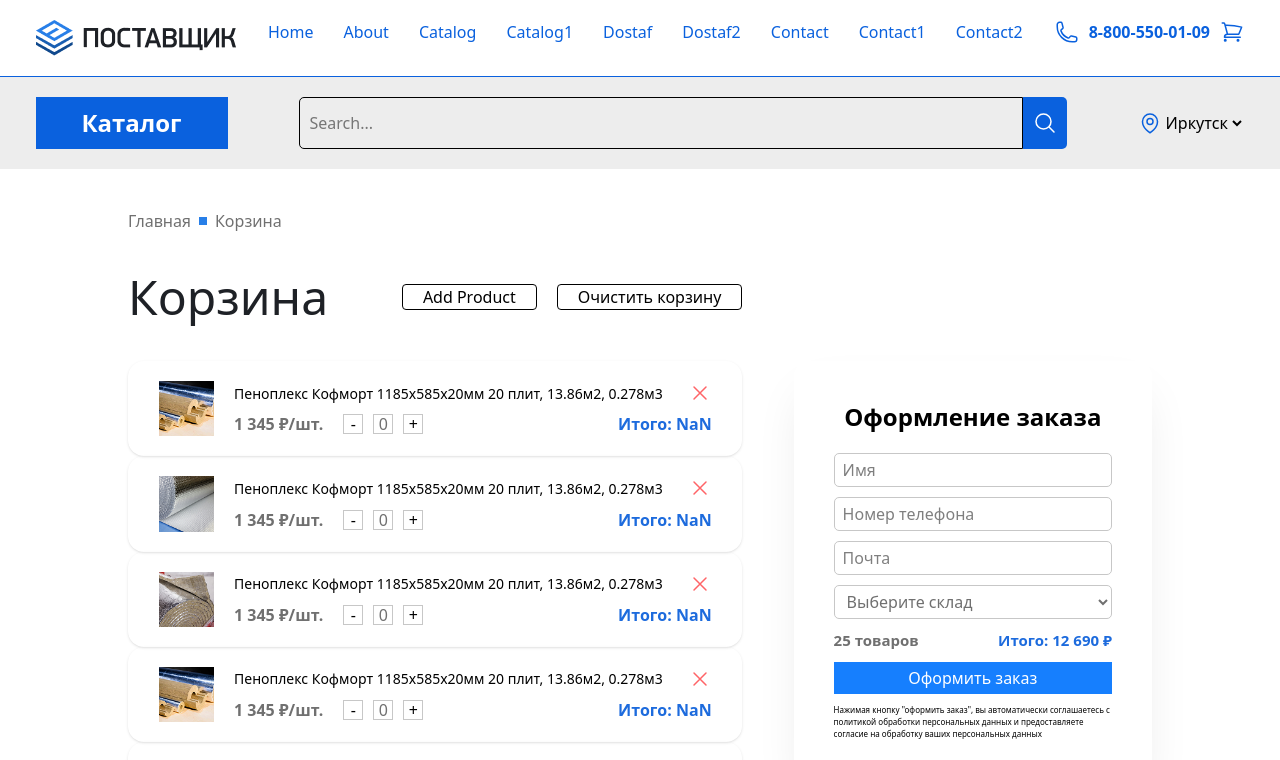
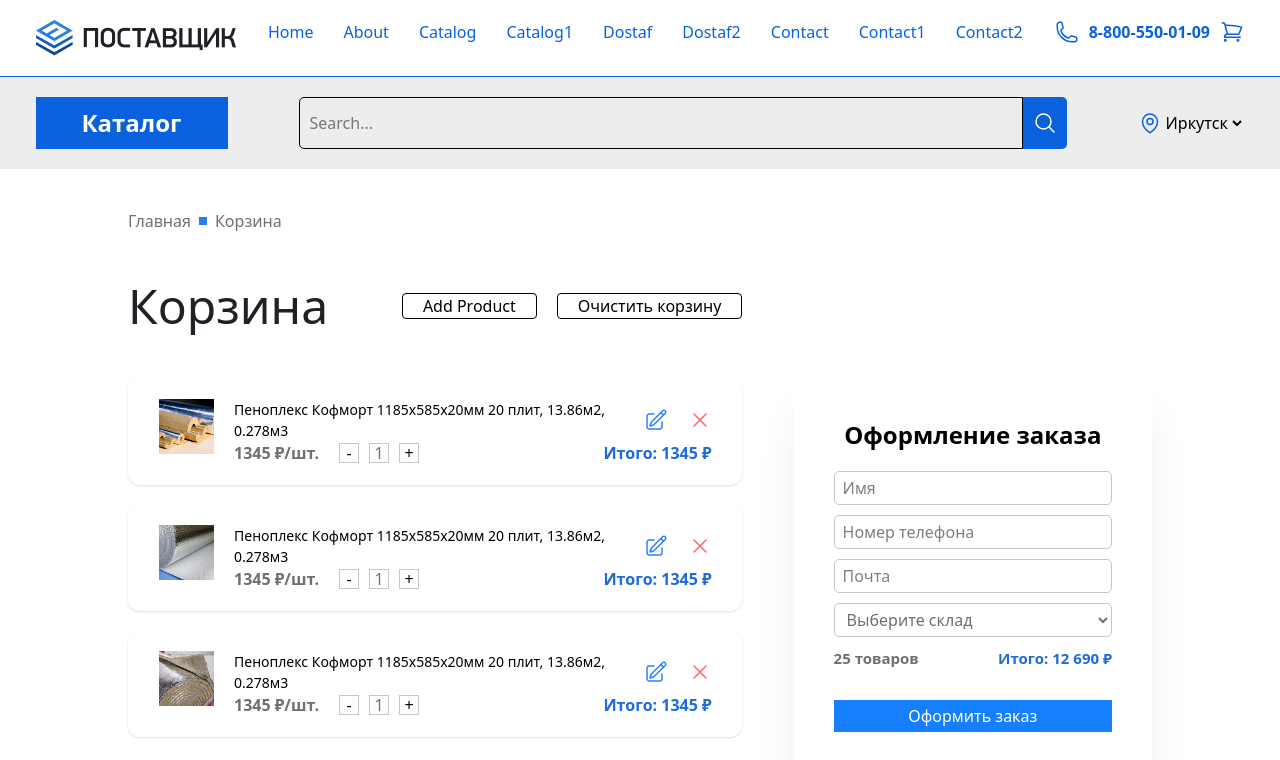
Before and after one commit to SobirSharipov/Postavshik-react-redux, a React (Vite) app: page /Contact2 in a window 1280 px wide. Shown: the top 760 px of the page. Built offline with nearby package versions, Linux system fonts and the light colour scheme.

Commit message:
rahmatjon commit 3

```diff
--- a/src/pages/Contact/Contact.jsx
+++ b/src/pages/Contact/Contact.jsx
@@ -31,7 +31,8 @@
       img: addImg,
     };
 
-    addMap(newUser);
+    dispatch(addMap(newUser));
+    setaddModal(false);
   }
 
   let [editModal, seteditModal] = useState(false);
@@ -53,8 +54,9 @@
       graf: editGraf,
       img: editImg,
     };
+    seteditModal(false);
 
-    editMap(newUser);
+    dispatch(editMap(newUser));
   }
 
   function openModal(e) {
--- a/src/pages/Contact2/Contact2.jsx
+++ b/src/pages/Contact2/Contact2.jsx
@@ -6,7 +6,8 @@
 import img3 from "../../assets/Vector (1).png";
 import img4 from "../../assets/Vector (2).png";
 import img5 from "../../assets/Group 79.png";
-import { addMap, deleteMap, editMap } from "../../reduse/todoCart";
+
+import { addMap, dec, deleteMap, editMap, inc } from "../../reduse/todoCart";
 
 const Contact2 = () => {
   let data = useSelector((store) => store.todoCart.data);
@@ -23,9 +24,11 @@
       name: addName,
       sena: addSena,
       img: addImg,
+      cnt: 1,
     };
+    setaddModal(false);
 
-    addMap(newUser);
+    dispatch(addMap(newUser));
   }
 
   let [editModal, seteditModal] = useState(false);
@@ -40,9 +43,11 @@
       name: editName,
       sena: editSena,
       img: editImg,
+      cnt: 1,
     };
+    seteditModal(false);
 
-    editMap(newUser);
+    dispatch(editMap(newUser));
   }
 
   function openModal(e) {
@@ -62,9 +67,10 @@
       </section>
 
       <section>
-        <div className="flex items-center justify-between w-3/5 pb-10">
+        <div className="flex lg:flex-row flex-col items-center justify-between lg:w-3/5 pb-10">
           <p className="text-[#1E2126] text-5xl">Корзина </p>
-          <div className="space-x-5">
+
+          <div className="space-x-5 py-5 flex justify-between items-center">
             <button
               onClick={() => setaddModal(true)}
               className="border px-5 rounded"
@@ -94,9 +100,9 @@
                 <input
                   className="rounded-[5px] border px-2 py-1"
                   type="text"
-                  placeholder="Mail"
-                  value={addMail}
-                  onChange={(e) => setaddMail(e.target.value)}
+                  placeholder="Sena"
+                  value={addSena}
+                  onChange={(e) => setaddSena(e.target.value)}
                 />
                 <input
                   className="rounded-[5px] border px-2 py-1"
@@ -104,20 +110,6 @@
                   placeholder="Whatsapp"
                   value={addWhatsapp}
                   onChange={(e) => setaddWhatsapp(e.target.value)}
-                />
-                <input
-                  className="rounded-[5px] border px-2 py-1"
-                  type="text"
-                  placeholder="Loc"
-                  value={addLoc}
-                  onChange={(e) => setaddLoc(e.target.value)}
-                />
-                <input
-                  className="rounded-[5px] border px-2 py-1"
-                  type="text"
-                  placeholder="Graf"
-                  value={addGraf}
-                  onChange={(e) => setaddGraf(e.target.value)}
                 />
                 <input
                   className="rounded-[5px] border px-2 py-1"
@@ -161,31 +153,11 @@
                 <input
                   className="rounded-[5px] border px-2 py-1"
                   type="text"
-                  placeholder="Mail"
-                  value={editMail}
-                  onChange={(e) => seteditMail(e.target.value)}
+                  placeholder="Sena"
+                  value={editSena}
+                  onChange={(e) => seteditSena(e.target.value)}
                 />
-                <input
-                  className="rounded-[5px] border px-2 py-1"
-                  type="text"
-                  placeholder="Whatsapp"
-                  value={editWhatsapp}
-                  onChange={(e) => seteditWhatsapp(e.target.value)}
-                />
-                <input
-                  className="rounded-[5px] border px-2 py-1"
-                  type="text"
-                  placeholder="Loc"
-                  value={editLoc}
-                  onChange={(e) => seteditLoc(e.target.value)}
-                />
-                <input
-                  className="rounded-[5px] border px-2 py-1"
-                  type="text"
-                  placeholder="Graf"
-                  value={editGraf}
-                  onChange={(e) => seteditGraf(e.target.value)}
-                />
+
                 <input
                   className="rounded-[5px] border px-2 py-1"
                   type="text"
@@ -211,18 +183,36 @@
           )}
         </div>
 
-        <section className="flex items-start justify-between">
-          <article className="w-3/5">
+        <section className="flex lg:flex-row flex-col items-start justify-between">
+          <article className="lg:w-3/5 space-y-5">
             {data.map((e) => (
               <article
                 key={e.id}
-                className="flex lg:flex-row flex-col gap-5  px-[5%] shadow shadow-[#0000001A] p-5 rounded-2xl"
+                className="flex  gap-5  px-[5%] shadow shadow-[#0000001A] p-5 rounded-xl"
               >
-                <img className="w-1/10 h-1/10" src={e.img} alt="" />
+                <img className="lg:w-1/10 lg:h-1/10" src={e.img} alt="" />
 
-                <article className="w-9/10 flex flex-col justify-between">
+                <article className="lg:w-9/10 flex flex-col justify-between">
                   <div className="flex justify-between items-center">
                     <p className="text-[14px]">{e.name}</p>
+
+                    <div className="flex items-center gap-5">
+                      <button onClick={() => openModal(e)}>
+                        <svg
+                          xmlns="http://www.w3.org/2000/svg"
+                          fill="none"
+                          viewBox="0 0 24 24"
+                          strokeWidth={1.5}
+                          stroke="currentColor"
+                          className="size-6 text-blue-500"
+                        >
+                          <path
+                            strokeLinecap="round"
+                            strokeLinejoin="round"
+                            d="m16.862 4.487 1.687-1.688a1.875 1.875 0 1 1 2.652 2.652L10.582 16.07a4.5 4.5 0 0 1-1.897 1.13L6 18l.8-2.685a4.5 4.5 0 0 1 1.13-1.897l8.932-8.931Zm0 0L19.5 7.125M18 14v4.75A2.25 2.25 0 0 1 15.75 21H5.25A2.25 2.25 0 0 1 3 18.75V8.25A2.25 2.25 0 0 1 5.25 6H10"
+                          />
+                        </svg>
+                      </button>
 
                       <button onClick={() => dispatch(deleteMap(e.id))}>
                         <svg
@@ -241,28 +231,35 @@
                         </svg>
                       </button>
                     </div>
+                  </div>
 
-                  <div className="flex items-center justify-between">
+                  <div className="flex lg:flex-row flex-col lg:items-center justify-between">
                     <div className="flex items-center gap-5">
                       <p className="text-[#707070] font-extrabold ">
                         {e.sena} ₽/шт.
                       </p>
 
                       <div className="flex items-center gap-2.5">
-                        <button className="border border-[#C7C7C7] w-5 h-5 flex justify-center items-center">
+                        <button
+                          onClick={() => dispatch(dec(e))}
+                          className="border border-[#C7C7C7] w-5 h-5 flex justify-center items-center"
+                        >
                           -
                         </button>
                         <button className="text-[#707070] border border-[#C7C7C7] w-5 h-5 flex justify-center items-center">
                           {e.cnt}
                         </button>
-                        <button className="border border-[#C7C7C7] w-5 h-5 flex justify-center items-center">
+                        <button
+                          onClick={() => dispatch(inc(e))}
+                          className="border border-[#C7C7C7] w-5 h-5 flex justify-center items-center"
+                        >
                           +
                         </button>
                       </div>
                     </div>
 
                     <p className="text-[#1D6BDD] font-extrabold">
-                      Итого: {Number(e.sena) * Number(e.cnt)}
+                      Итого: {Number(e.sena) * e.cnt} ₽
                     </p>
                   </div>
                 </article>
@@ -270,7 +267,7 @@
             ))}
           </article>
 
-          <article className="shadow-2xl shadow-[#0000001A] p-10 rounded-2xl w-[35%]">
+          <article className="shadow-2xl shadow-[#0000001A] p-10 rounded-2xl lg:w-[35%]">
             <p className="font-bold text-2xl text-center pb-5">
               Оформление заказа
             </p>
@@ -305,7 +302,7 @@
                 </p>
               </div>
 
-              <button className="text-white bg-[#167FFE] py-1 ">
+              <button className="text-white bg-[#167FFE] py-1 my-5">
                 Оформить заказ
               </button>
 
--- a/src/reduse/todoCart.jsx
+++ b/src/reduse/todoCart.jsx
@@ -11,36 +11,36 @@
         id: "1",
         img: img1,
         name: "Пеноплекс Кофморт 1185х585х20мм 20 плит, 13.86м2, 0.278м3",
-        sena: "1 345",
-        cnt: 0,
+        sena: 1345,
+        cnt: 1,
       },
       {
         id: "2",
         img: img2,
         name: "Пеноплекс Кофморт 1185х585х20мм 20 плит, 13.86м2, 0.278м3",
-        sena: "1 345",
-        cnt: 0,
+        sena: 1345,
+        cnt: 1,
       },
       {
         id: "3",
         img: img3,
         name: "Пеноплекс Кофморт 1185х585х20мм 20 плит, 13.86м2, 0.278м3",
-        sena: "1 345",
-        cnt: 0,
+        sena: 1345,
+        cnt: 1,
       },
       {
         id: "4",
         img: img1,
         name: "Пеноплекс Кофморт 1185х585х20мм 20 плит, 13.86м2, 0.278м3",
-        sena: "1 345",
-        cnt: 0,
+        sena: 1345,
+        cnt: 1,
       },
       {
         id: "5",
         img: img2,
         name: "Пеноплекс Кофморт 1185х585х20мм 20 плит, 13.86м2, 0.278м3",
-        sena: "1 345",
-        cnt: 0,
+        sena: 1345,
+        cnt: 1,
       },
     ],
   },
@@ -48,13 +48,13 @@
   reducers: {
     inc: (state, action) => {
       state.data = state.data.map((e) =>
-        e.id == action.payload.id ? { ...e, count: (e.cnt += 1) } : e
+        e.id == action.payload.id ? { ...e, cnt: e.cnt += 1 } : e
       );
     },
 
     dec: (state, action) => {
       state.data = state.data.map((e) =>
-        e.id == action.payload.id ? { ...e, count: (e.cnt -= 1) } : e
+        e.id == action.payload.id ? { ...e, cnt: e.cnt -= 1 } : e
       );
     },
 
@@ -74,4 +74,4 @@
   },
 });
 
-export let { deleteMap, addMap, editMap } = toDoCartSlice.actions;
+export let { inc, dec, deleteMap, addMap, editMap } = toDoCartSlice.actions;
```
Lines whose indentation alone changed are shown as unchanged.
